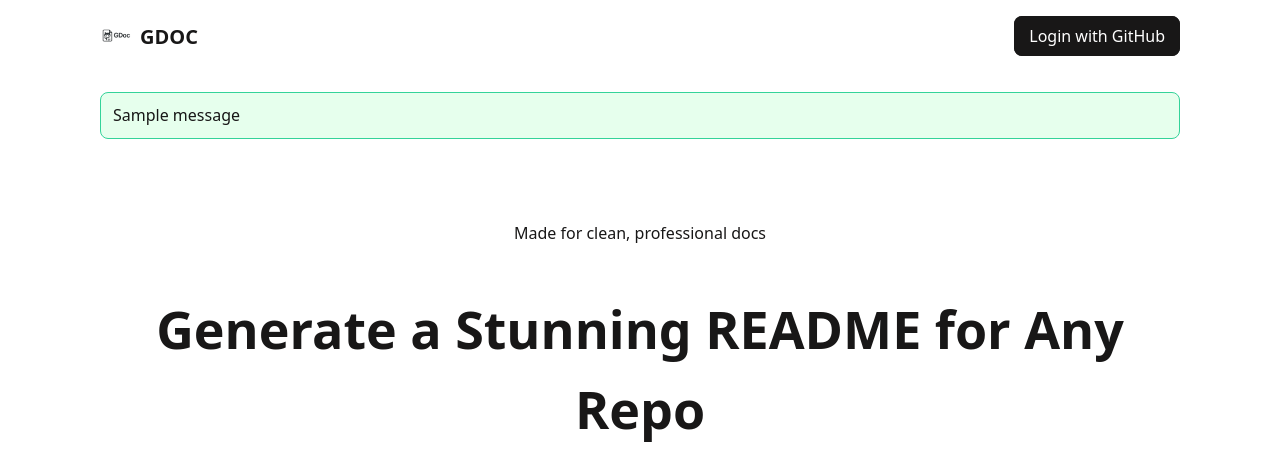
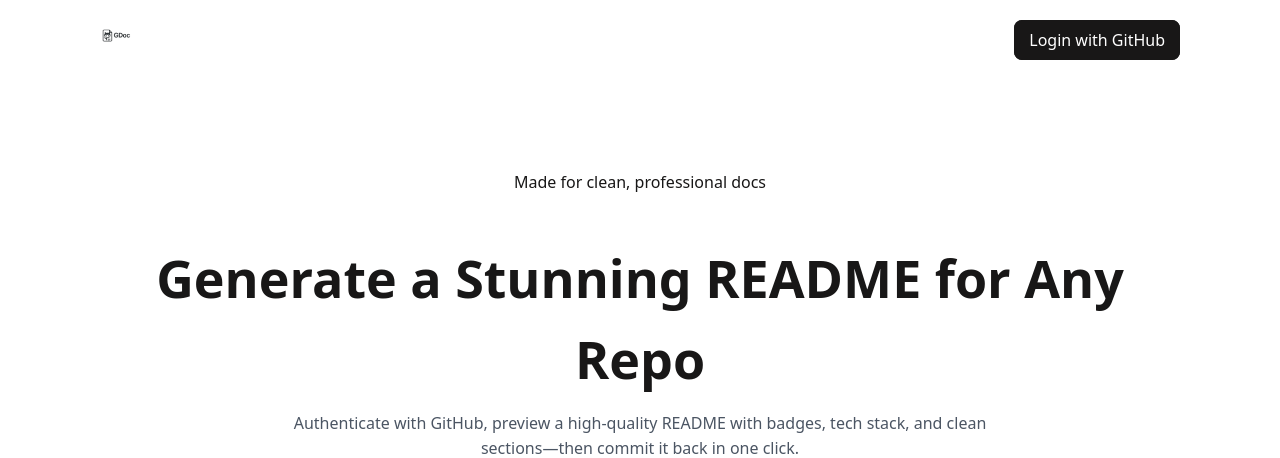
Before and after one commit to Themoltentungsten/GDOC, a Flask app: page / in a window 1280 px wide. Shown: the top 458 px of the page. Run offline with Flask 3, Linux system fonts and the light colour scheme; one stand-in notice (Sample message) is shown.

Commit message:
Update base.html

```diff
--- a/GDOC/templates/base.html
+++ b/GDOC/templates/base.html
@@ -5,13 +5,17 @@
     <meta name="viewport" content="width=device-width,initial-scale=1" />
     <title>GDOC · GitHub README Docs</title>
     <meta name="theme-color" content="#181717" />
+    <!-- Favicon -->
+    <link rel="icon" type="image/png" href="{{ url_for('static', filename='favicon.png') }}">
     <link rel="stylesheet" href="{{ url_for('static', filename='styles.css') }}" />
   </head>
   <body>
     <header class="container header">
       <div class="brand">
-        <img src="{{ url_for('static', filename='logo.png') }}" alt="GDOC" class="logo" />
-        <span class="brand-text">GDOC</span>
+        <!-- Top-left logo -->
+        <a href="{{ url_for('index') }}">
+          <img src="{{ url_for('static', filename='logo.png') }}" alt="GDOC" class="logo" />
+        </a>
       </div>
       <nav class="nav">
         {% if session.get("token") %}
@@ -24,13 +28,6 @@
     </header>
 
     <main class="container">
-      {% with messages = get_flashed_messages(with_categories=true) %}
-        {% if messages %}
-          {% for category, msg in messages %}
-            <div class="flash {{ category }}">{{ msg }}</div>
-          {% endfor %}
-        {% endif %}
-      {% endwith %}
       {% block content %}{% endblock %}
     </main>
 
```
